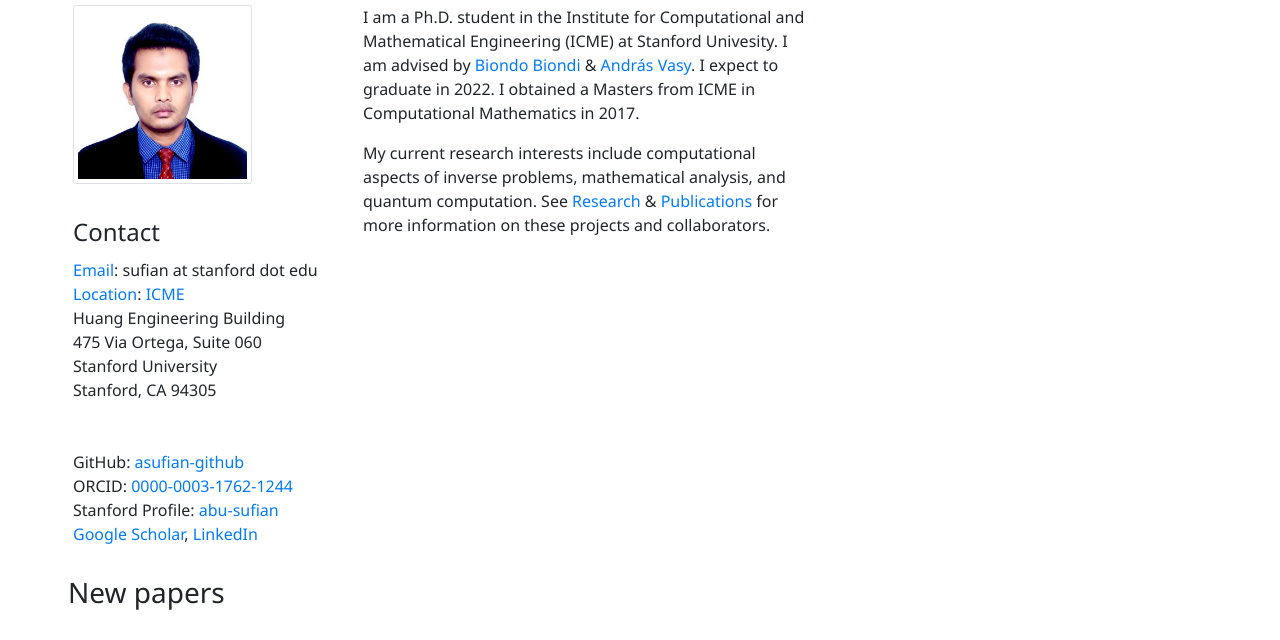
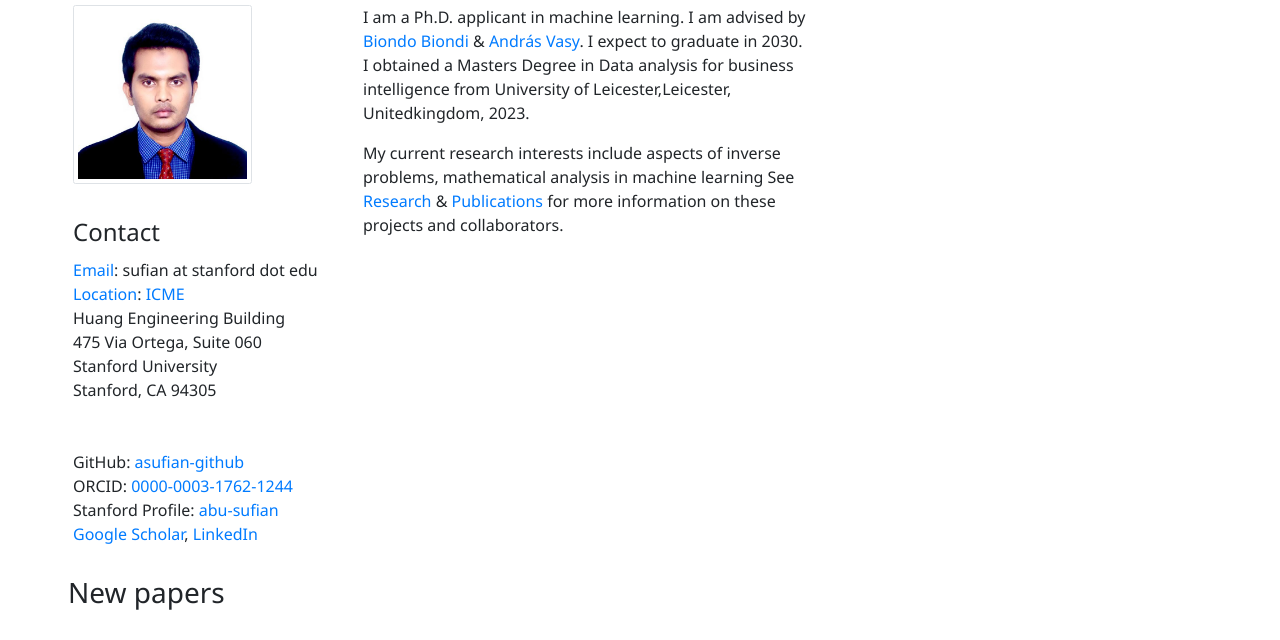
Before and after one commit to datascintist-abusufian/my-website, a plain HTML site: page index.html in a window 1280 px wide. Shown: the part 110-750 px from the top of the page. Drawn offline with Linux system fonts and the light colour scheme; a web font is replaced by a local one.

Commit message:
Update index.html

```diff
--- a/index.html
+++ b/index.html
@@ -55,14 +55,14 @@
         </div>
         <div class="intro_details">
           <p>
-            I am a Ph.D. student in the Institute for Computational and Mathematical Engineering (ICME) at Stanford
-            Univesity. I am advised by <a href="" class="text__link">Biondo Biondi</a> &
-            <a href="" class="text__link">András Vasy</a>. I expect to graduate in 2022. I obtained a Masters from ICME
-            in Computational Mathematics in 2017.
+            I am a Ph.D. applicant in machine learning.
+            I am advised by <a href="" class="text__link">Biondo Biondi</a> &
+            <a href="" class="text__link">András Vasy</a>. I expect to graduate in 2030. I obtained a Masters Degree in
+            Data analysis for business intelligence from University of Leicester,Leicester, Unitedkingdom, 2023.
           </p>
           <p>
-            My current research interests include computational aspects of inverse problems, mathematical analysis, and
-            quantum computation. See <a href="" class="text__link">Research</a> &
+            My current research interests include aspects of inverse problems, mathematical analysis in machine learning
+            See <a href="" class="text__link">Research</a> &
             <a href="" class="text__link">Publications</a> for more information on these projects and collaborators.
           </p>
         </div>
```
